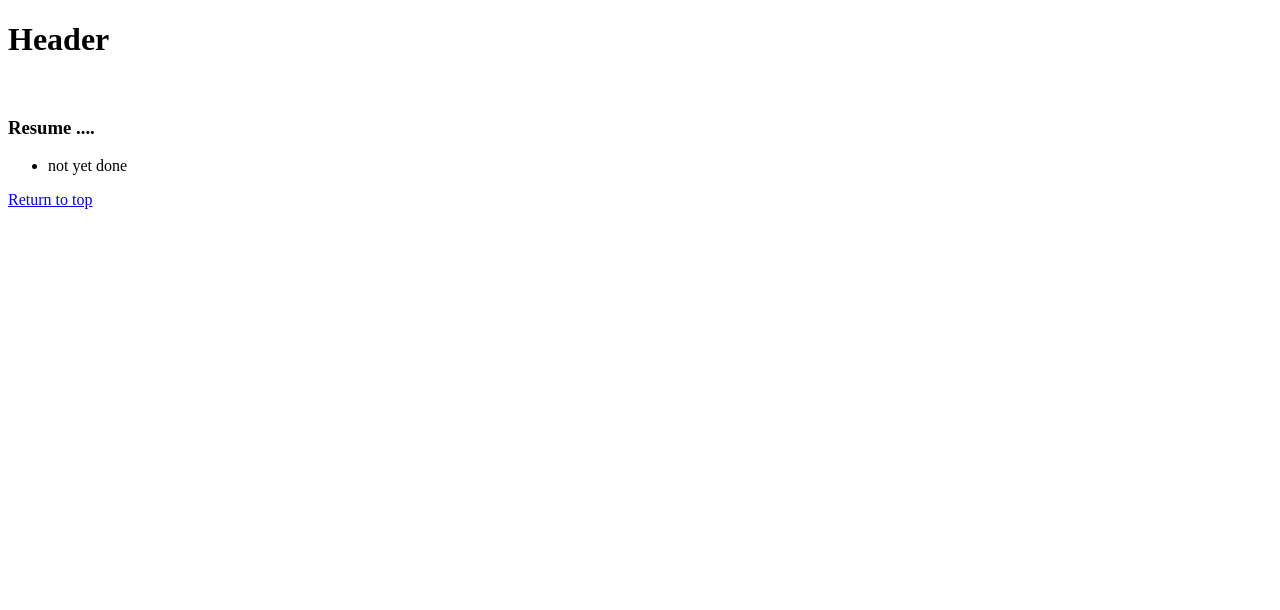
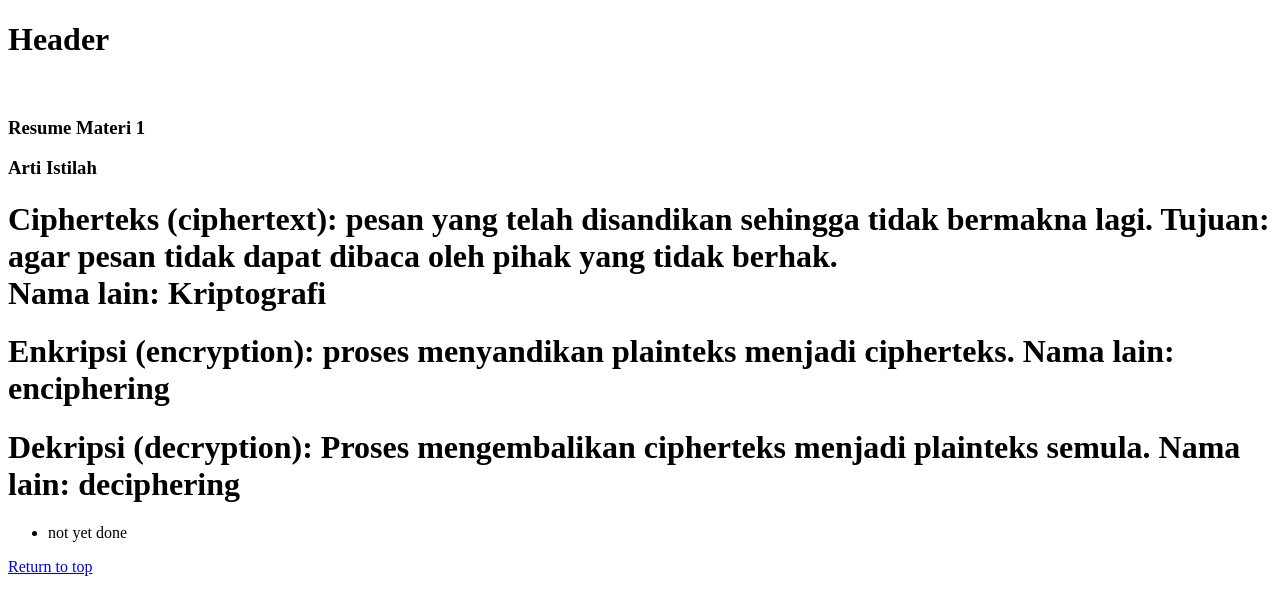
Before and after one commit to kelas177B/beruangmalam, a plain HTML site: page index.html in a window 1280 px wide. Drawn offline with Linux system fonts and the light colour scheme.

Commit message:
Update index.html

```diff
--- a/index.html
+++ b/index.html
@@ -4,12 +4,16 @@
     <meta charset="UTF-8">
     <meta http-equiv="X-UA-Compatible" content="IE=edge">
     <meta name="viewport" content="width=device-width, initial-scale=1.0">
-    <title>Judul</title>
+    <title>Resume Materi Kriptografi</title>
 </head>
 <body>
     <h1 id="header">Header</h1>
     <img src="">
-    <h3 id="image_label">Resume ....</h3>
+    <h3 id="image_label">Resume Materi 1</h3>
+    <h3 id="image_label">Arti Istilah</h3>
+    <h1> Cipherteks (ciphertext): pesan yang telah disandikan sehingga tidak bermakna lagi. Tujuan: agar pesan tidak dapat dibaca oleh pihak yang tidak berhak. <br> Nama lain: Kriptografi </h1>
+    <h1> Enkripsi (encryption): proses menyandikan plainteks menjadi cipherteks. Nama lain: enciphering </h1>
+    <h1> Dekripsi (decryption): Proses mengembalikan cipherteks menjadi plainteks semula. Nama lain: deciphering </h1>
     <div>
         <ul>
             <li>not yet done</li>
```
